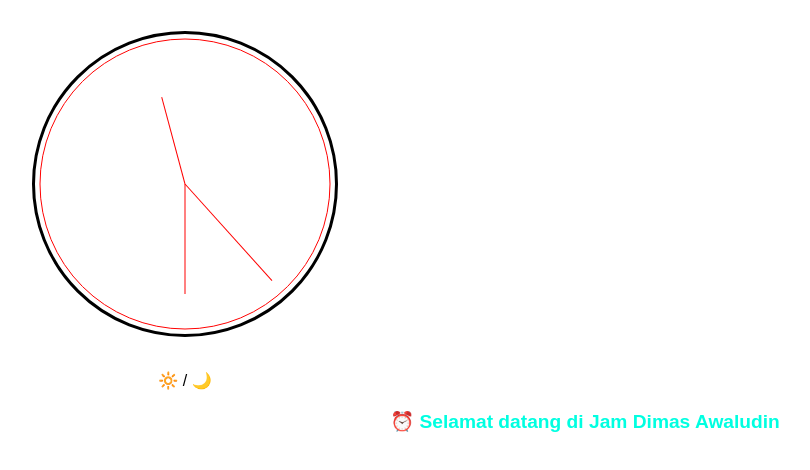
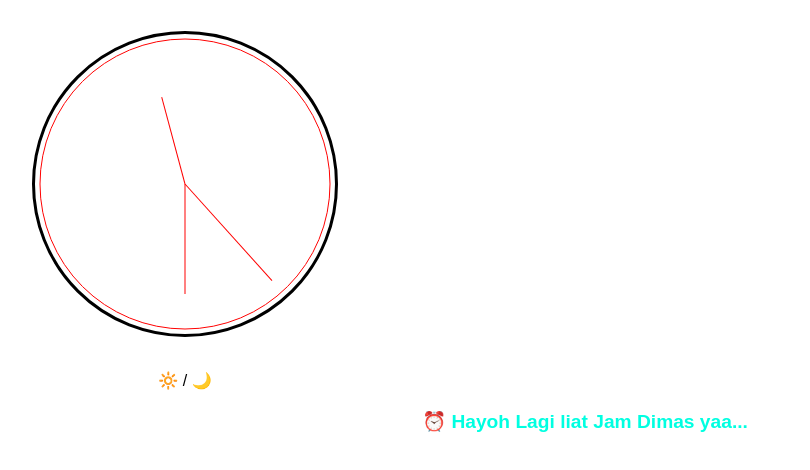
Before and after one commit to legohitam/jam-pwa, a plain HTML site: page index.html in a window 1280 px wide. Shown: the part 148-618 px from the top of the page, without its empty margins (455-1265 px from the left). Drawn offline with Linux system fonts and the light colour scheme.

Commit message:
Update teks sambutan di aplikasi jam

```diff
--- a/index.html
+++ b/index.html
@@ -15,7 +15,7 @@
         <h1 id="digital-clock">00:00:00</h1>
         <canvas id="analog-clock" width="300" height="300"></canvas>
         <div class="mode-toggle" id="mode-toggle">🔆 / 🌙</div>
-        <div class="marquee-text">⏰ Selamat datang di Jam Dimas Awaludin
+        <div class="marquee-text">⏰ Hayoh Lagi liat Jam Dimas yaa...
         </div>
         <script src="script.js"></script>
 </body>
```
